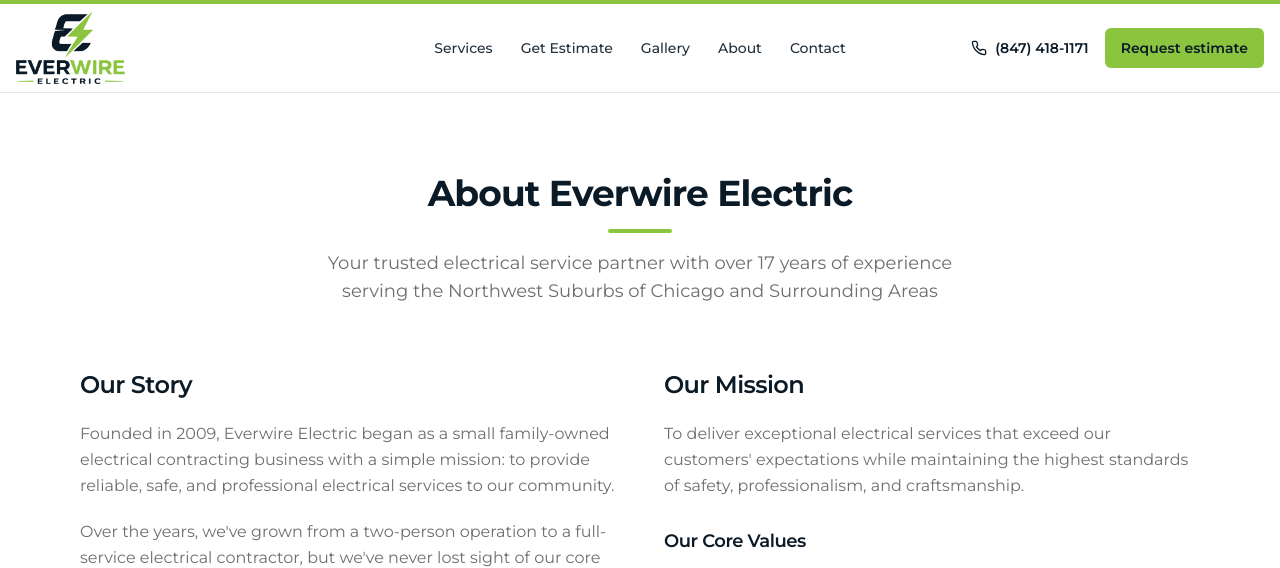
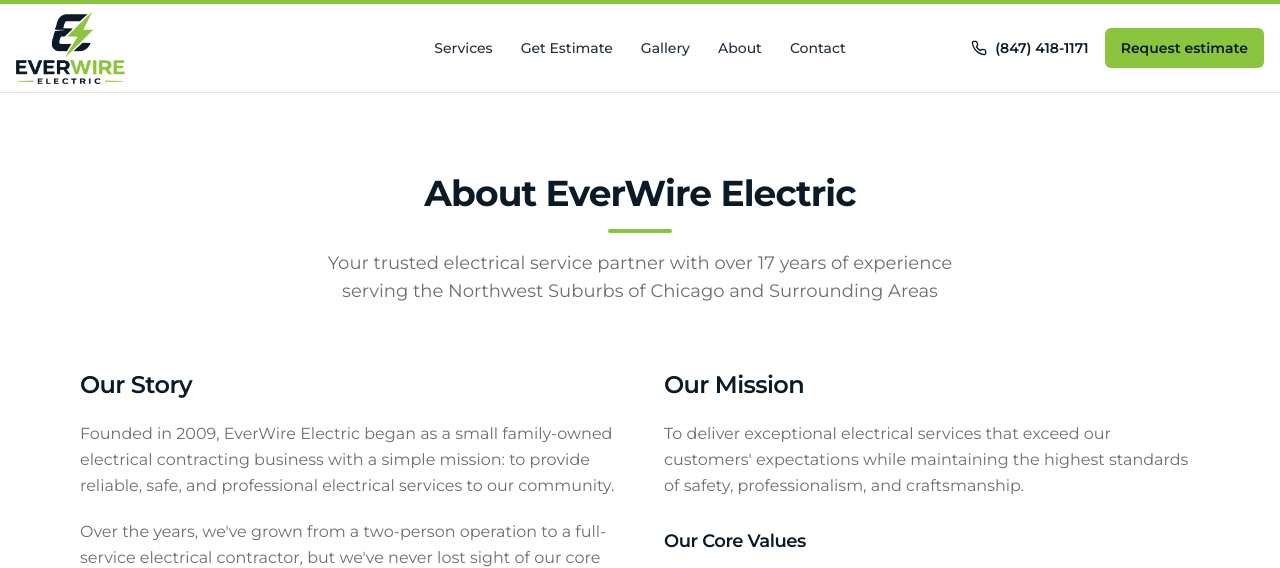
Before and after one commit to anatoliarlouski/everwire-electric, a Next.js app: page /about in a window 1280 px wide. Shown: the top 568 px of the page. Built offline with nearby package versions, Linux system fonts and the light colour scheme.

Commit message:
Rename brand to EverWire Electric; shorter company tagline on estimates
Co-Authored-By: Claude Fable 5.1 <noreply@anthropic.com>

```diff
--- a/components/estimate/estimate-builder.tsx
+++ b/components/estimate/estimate-builder.tsx
@@ -35,7 +35,7 @@ import type { CompanyInfo, CustomerInfo, DocumentType, EstimateData, EstimateIte
 /** Company details come from the site constants and are not editable here. */
 const COMPANY: CompanyInfo = {
   name: BUSINESS.name,
-  description: `${CREDENTIALS.license} · ${CREDENTIALS.insurance.type}`,
+  description: CREDENTIALS.license,
   phone: CONTACT.phone.display,
   email: CONTACT.email,
   address: `${CONTACT.location.region}, IL`,
--- a/lib/constants/business.ts
+++ b/lib/constants/business.ts
@@ -4,14 +4,14 @@
  */
 
 export const BUSINESS = {
-  name: 'Everwire Electric',
-  alternateName: 'Everwire',
+  name: 'EverWire Electric',
+  alternateName: 'EverWire',
   // TODO: confirm the production domain. everwireelectric.com is taken from the brand board mockup.
   url: 'https://everwireelectric.com',
   founded: 2009,
   description: 'Expert licensed electrical services for homes & businesses in Northwest Chicago Suburbs. 24/7 emergency repairs, wiring upgrades, panel services & more. Free estimates!',
   tagline: 'Professional Electrical Solutions You Can Trust',
-  seoTitle: 'Professional Electrical Services in Northwest Chicago Suburbs | Everwire Electric',
+  seoTitle: 'Professional Electrical Services in Northwest Chicago Suburbs | EverWire Electric',
   yearsExperience: new Date().getFullYear() - 2009,
 } as const
 
--- a/lib/estimate/pdf.ts
+++ b/lib/estimate/pdf.ts
@@ -1,6 +1,6 @@
 /**
  * PDF generation for estimates and invoices (jsPDF, loaded on demand).
- * Layout ported from QuoteCrafts and restyled with the Everwire brand.
+ * Layout ported from QuoteCrafts and restyled with the EverWire brand.
  */
 import type { jsPDF } from "jspdf"
 import type { EstimateData, EstimateItem } from "./types"
@@ -289,7 +289,7 @@ export async function buildPdf(data: EstimateData): Promise<jsPDF> {
 export function pdfFilename(data: EstimateData): string {
   const customer = data.customerInfo.name.replace(/[^a-zA-Z0-9]+/g, "_").replace(/^_|_$/g, "") || "Customer"
   const kind = data.documentType === "invoice" ? "Invoice" : "Estimate"
-  return `Everwire_${kind}_${customer}_${data.metadata.number}.pdf`
+  return `EverWire_${kind}_${customer}_${data.metadata.number}.pdf`
 }
 
 export async function downloadPdf(data: EstimateData): Promise<void> {
```
Also changed, not shown: public/robots.txt.
